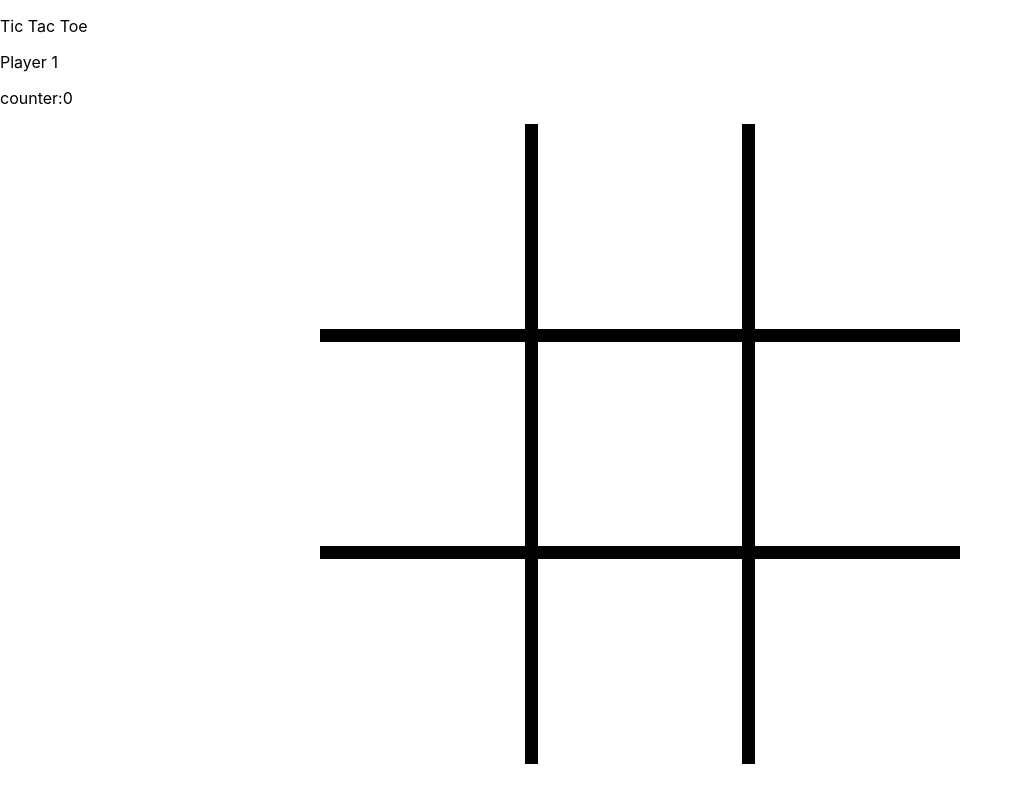
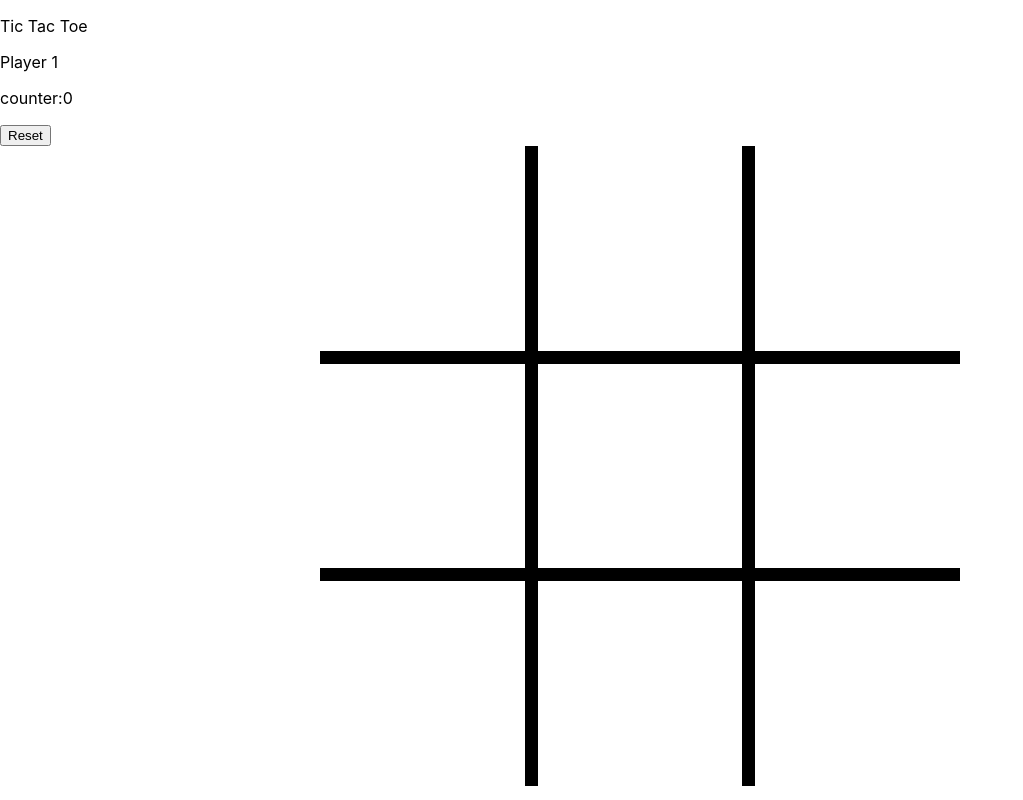
Before and after one commit to code-emad/tictactoe, a React (Create React App) app: page / in a window 1280 px wide. Shown: the whole page, without its empty margins (0-1023 px from the left). Built offline with nearby package versions, Linux system fonts and the light colour scheme.

Commit message:
reset button added

```diff
--- a/src/Components/ThreeByThree.jsx
+++ b/src/Components/ThreeByThree.jsx
@@ -22,10 +22,24 @@ const grid = [
     box7, box8, box9
 ]
 
+const handleReset = () => {
+    setBox1(0)
+    setBox2(0)
+    setBox3(0)
+    setBox4(0)
+    setBox5(0)
+    setBox6(0)
+    setBox7(0)
+    setBox8(0)
+    setBox9(0)
+    setCounter(0)
+}
+
 return (
     <div>
         <p>counter:{counter}</p>
         <p>{checkWinOrDraw(grid) !== undefined ? checkWinOrDraw(grid) : counter === 9 ? 'Draw' : null}</p>
+        <button onClick={handleReset}>Reset</button>
     <div className="box-container">
         <Box setBox={setBox1} box={box1} counter={counter} setCounter={setCounter}/>
         <Box setBox={setBox2} box={box2} counter={counter} setCounter={setCounter}/>
```
